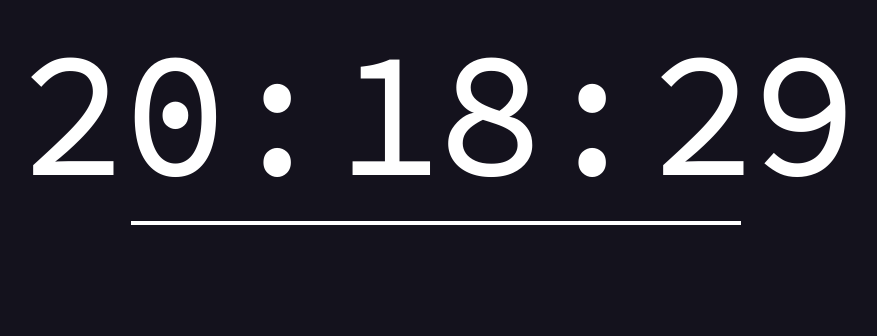
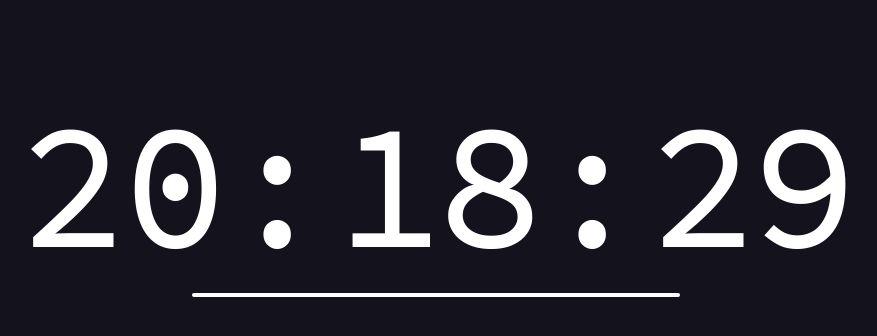
Before and after one commit to bearshuford/2.4-color-clock, a plain HTML site: page index.html in a window 1280 px wide. Shown: the whole page, without its empty margins (204-1081 px from the left). Drawn offline with Linux system fonts and the light colour scheme; a web font is replaced by a local one.

Commit message:
style tweaks

```diff
--- a/scss/styles.scss
+++ b/scss/styles.scss
@@ -18,6 +18,8 @@ body {
    span {
       font-size: calc(16px + 12vw);
    }
+   margin-top: 5em;
+
 }
 
 
@@ -29,9 +31,12 @@ body {
 
 .seconds-bar-wrapper {
    position:relative;
-   width: 100%;
+   width: 80%;
    height: 4px;
+   margin: 0 auto;
    text-align: center;
+
+
 
    .seconds-bar{
       position: relative;
@@ -39,5 +44,6 @@ body {
       width: 0;
       background-color: white;
       margin: 0 auto;
+      border-radius: 5px;
    }
 }
```
Also changed, not shown: css/styles.css, 1 other file.
